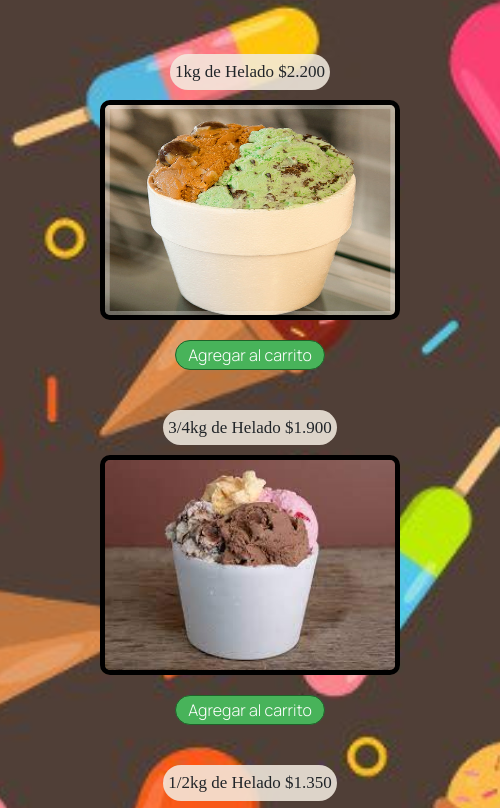
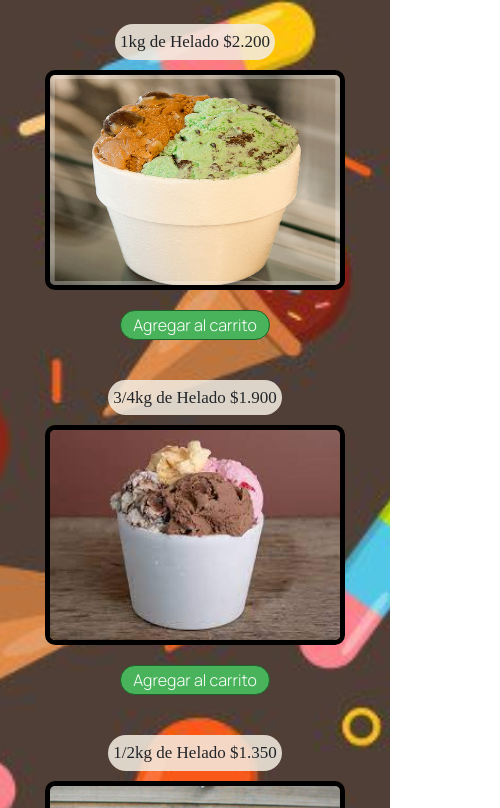
Before and after one commit to EliasMonoff/2Corazones-Monoff, a website: page pages/helados.html in a window 390 px wide. Shown: the part 170-978 px from the top of the page, 500 px wide, since content can reach past the window. Drawn offline with nearby package versions, Linux system fonts and the light colour scheme; a web font is replaced by a local one.

Commit message:
se hace responsive la sección helados.html

```diff
--- a/scss/components/_mediasqueries.scss
+++ b/scss/components/_mediasqueries.scss
@@ -79,6 +79,9 @@
     }
 }
 @media (max-width: 650px) {
+    .main__ice-cream{
+        padding: 50px 0;
+    }
     .contact__title{
         font-size: 30px;
     }
@@ -119,6 +122,9 @@
     }
 }
 @media (max-width: 400px) {
+    .main__ice-cream{
+        padding: 20px 0;
+    }
     .contact__form{
         width: 200px;
     }
--- a/scss/pages/_helados.scss
+++ b/scss/pages/_helados.scss
@@ -43,9 +43,10 @@
     border-radius: 20px;
     font-family:'Tiro Tamil', serif;
 }
-.main__ice-cream img{
+.main__ice-cream-box img{
     height: 220px;
     width: 300px;
+    min-width: 70px;
     margin-top: 10px;
     border: 5px solid black;
     border-radius: 10px;
```
Also changed, not shown: css/style.css.
